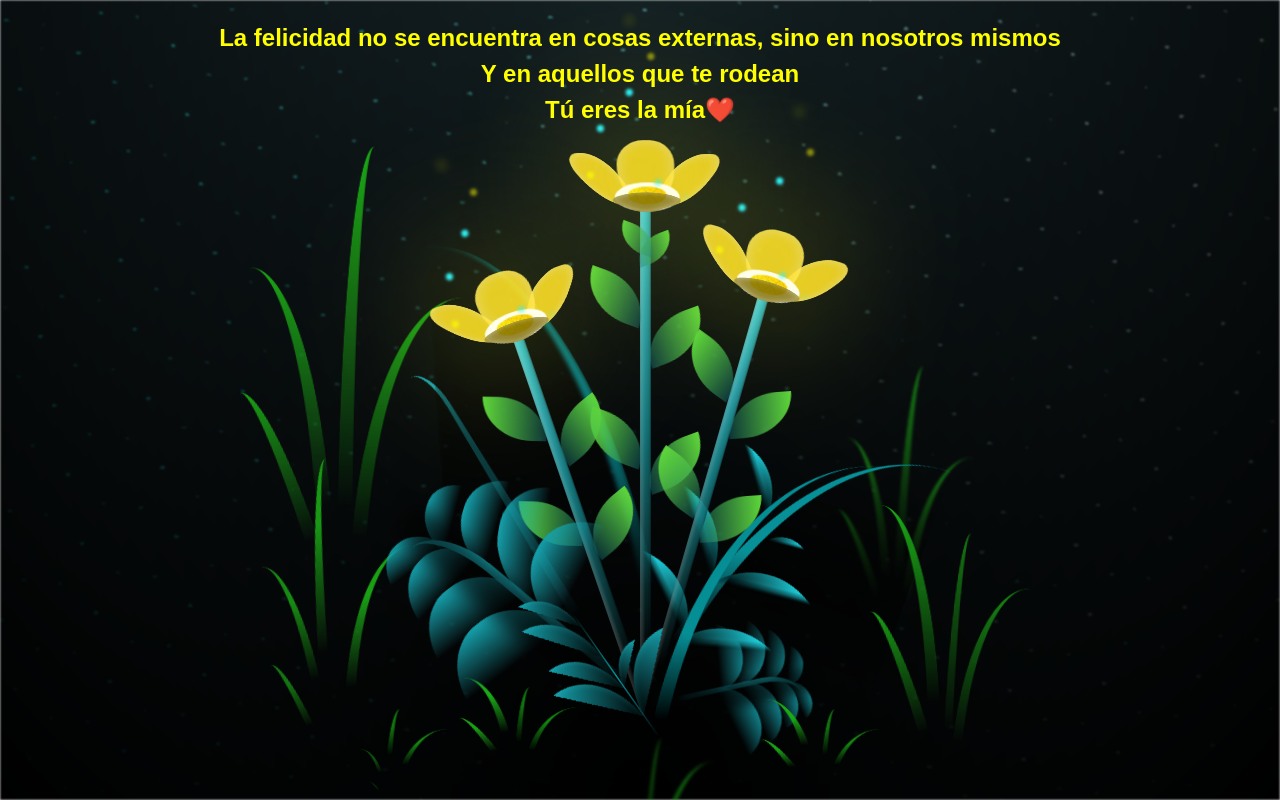
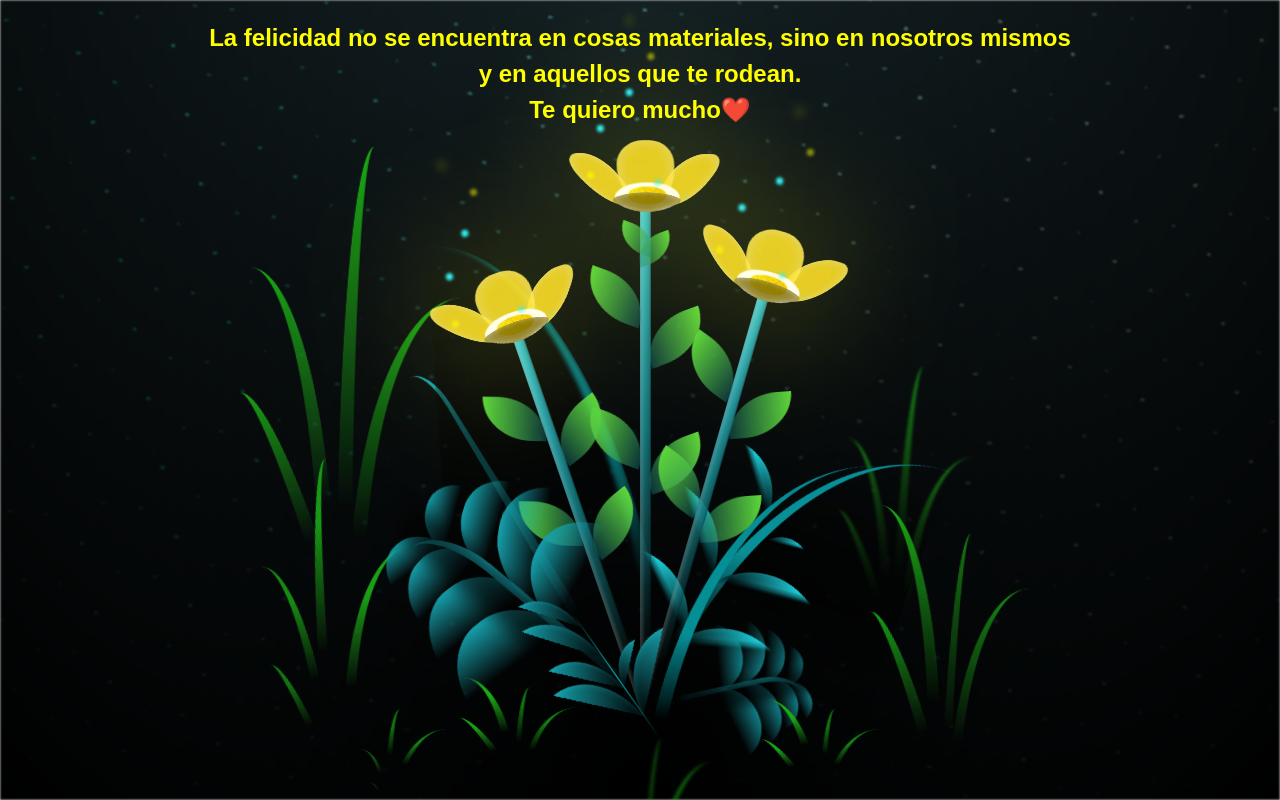
Before and after one commit to helcres/flores, a plain HTML site: page index.html in a window 1280 px wide. Drawn offline with Linux system fonts and the light colour scheme.

Commit message:
Update index.html

```diff
--- a/index.html
+++ b/index.html
@@ -1646,9 +1646,10 @@ h1 {
   </head>
   <body class="container">
     <h1 class="titulo">
-        La felicidad no se encuentra en cosas externas, sino en nosotros mismos <br>
-        Y en aquellos que te rodean <br>
-        Tú eres la mía❤️</h1>
+        La felicidad no se encuentra en cosas materiales, sino en nosotros mismos <br>
+        y en aquellos que te rodean.<br>
+        Te quiero mucho❤️</h1>
+
 
     <div class="night"></div>
     <div class="flowers">
```
